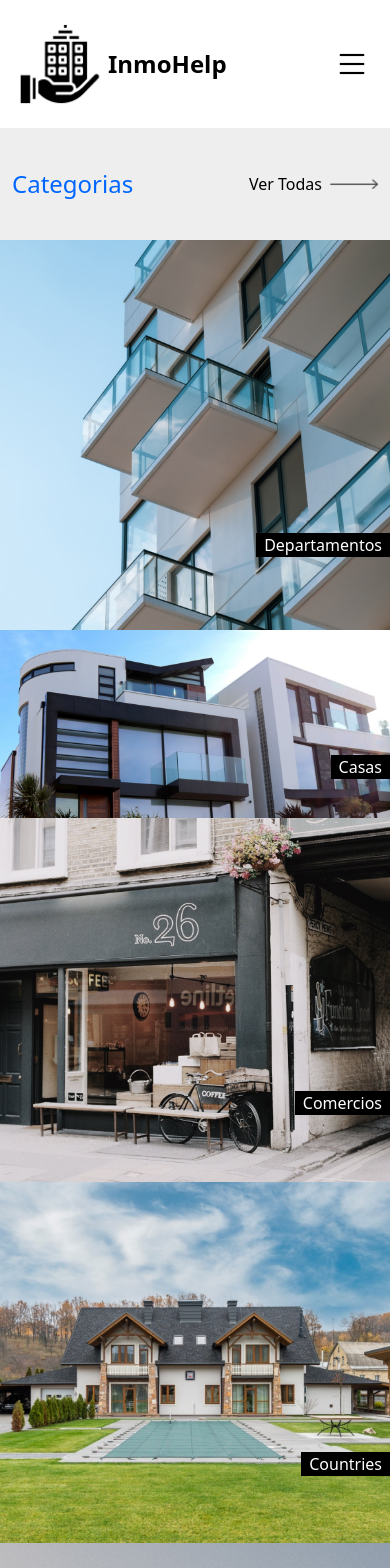
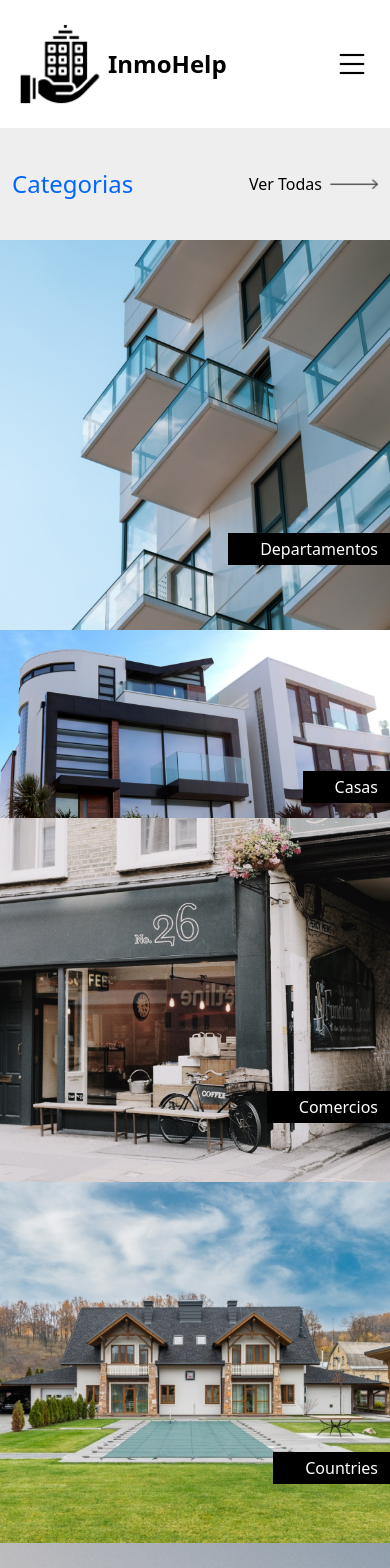
Before and after one commit to Tommy-S05/inmohelp, a Next.js app: page /categories in a window 390 px wide. Shown: the top 1568 px of the page. Built offline with nearby package versions, Linux system fonts and the light colour scheme.

Commit message:
pagina categorias responsive mejorada

```diff
--- a/src/app/categories/page.js
+++ b/src/app/categories/page.js
@@ -1,21 +1,36 @@
 import Contactus from "@/app/components/contactus";
+// import Image from "next/image";
 
 export default function Categories() {
+    const Category = ({name, image, alt}) => {
+        return (
+            <div className={"flex flex-col lg:space-y-1 md:space-y-0 relative"}>
+                <img
+                    className={'object-cover w-full h-full'}
+                    src={image}
+                    alt={alt}
+                />
+                <label
+                    className={"md:static md:flex md:flex-col md:text-black md:bg-inherit md:p-0 absolute text-white bg-black right-0 top-3/4 pl-8 pr-3 py-1"}>
+                    {name}
+                </label>
+                {/*<label*/}
+                {/*    className={"md:flex md:flex-col md:text-black md:-bottom-5 md:-left-1 md:w-24 md:bg-inherit  absolute right-0 top-3/4 md:top-auto text-white bg-black px-2"}>*/}
+                {/*    Departamentos*/}
+                {/*</label>*/}
+            </div>
+        );
+    }
+
     return (
         <main>
             <section id={"categories"} className={"bg-[#EEEEEE] md:py-10 pt-10 "}>
                 <div className={"lg:px-36 md:px-10 px-0 "}>
-          <header
-            className={
-              "flex justify-between items-center lg:px-0 md:px-0 px-3 pb-10"
-            }
-          >
+                    <header className={"flex justify-between items-center lg:px-0 md:px-0 px-3 pb-10"}>
                         <h1 className={"text-primary md:text-5xl md:pl-6 lg:pl-0 text-2xl"}>
                             Categorias
                         </h1>
-            <div
-              className={"flex items-center lg:gap-16 md:space-x-10 space-x-2 "}
-            >
+                        <div className={"flex items-center lg:gap-16 md:space-x-10 space-x-2 "}>
                             <a href="">Ver Todas</a>
                             <img
                                 className={"lg:w-36 md:w-24 w-12"}
@@ -25,211 +40,98 @@ export default function Categories() {
                         </div>
                     </header>
 
-          <div className={"md:space-y-5 "}>
-            <div
-              className={"grid md:grid-cols-2 lg:gap-5 md:gap-3 grid-cols-1"}
-            >
-              <div
-                className={"flex flex-col lg:space-y-1 md:space-y-0 relative"}
-              >
-                <img
-                  src="/assets/categories/category-departamento.png"
-                  alt="departamento"
+                    <div className={"md:space-y-3"}>
+                        <div className={"grid md:grid-cols-2 lg:gap-5 md:gap-3 grid-cols-1"}>
+                            <div className={"flex flex-col lg:space-y-1 md:space-y-0 relative"}>
+                                <Category
+                                    name={"Departamentos"}
+                                    image={"/assets/categories/category-departamento.png"}
+                                    alt={"departamento"}
                                 />
-                <label
-                  className={
-                    "md:flex md:flex-col md:-bottom-5 md:-left-1 md:w-24 md:bg-inherit md:text-black absolute right-0 top-3/4 md:top-auto text-white bg-black px-2"
-                  }
-                >
-                  Departamentos
-                </label>
                             </div>
-              <div
-                className={
-                  "grid md:grid-rows-2 lg:gap-2 md:gap-1 grid-cols-1 md:space-y-3.5"
-                }
-              >
+                            <div className={"grid md:grid-rows-2 lg:gap-2 md:gap-1 grid-cols-1"}>
                                 <div className={"grid grid-cols-1"}>
-                  <div
-                    className={
-                      "flex flex-col lg:space-y-1 md:space-y-0 relative"
-                    }
-                  >
-                    <img
-                      src="/assets/categories/category-casa.png"
-                      alt="casas"
+                                    <Category
+                                        name={"Casas"}
+                                        image={"/assets/categories/category-casa.png"}
+                                        alt={"casa"}
                                     />
-                    <label
-                      className={
-                        "md:flex md:flex-col md:-bottom-5 md:-left-1 md:w-24 md:bg-inherit md:text-black absolute right-0 top-2/3 md:top-auto text-white bg-black px-2"
-                      }
-                    >
-                      Casas
-                    </label>
-                  </div>
                                 </div>
                                 <div className={"grid md:grid-cols-2 md:gap-3 grid-cols-1"}>
-                  <div
-                    className={
-                      "flex flex-col lg:space-y-1 md:space-y-0 relative"
-                    }
-                  >
-                    <img
-                      src="/assets/categories/category-comercios.png"
-                      alt="comercios"
+                                    <div className={"flex flex-col lg:space-y-1 md:space-y-0 relative"}>
+                                        <Category
+                                            name={"Comercios"}
+                                            image={"/assets/categories/category-comercios.png"}
+                                            alt={"comercios"}
                                         />
-                    <label
-                      className={
-                        "md:flex md:flex-col md:-bottom-5 md:-left-1 md:w-24 md:bg-inherit md:text-black absolute right-0 top-3/4 md:top-auto text-white bg-black px-2"
-                      }
-                    >
-                      Comercios
-                    </label>
                                     </div>
-                  <div
-                    className={
-                      "flex flex-col lg:space-y-1 md:space-y-0 relative"
-                    }
-                  >
-                    <img
-                      src="/assets/categories/category-countries.png"
-                      alt="countries"
+                                    <div className={"flex flex-col lg:space-y-1 md:space-y-0 relative"}>
+                                        <Category
+                                            name={"Countries"}
+                                            image={"/assets/categories/category-countries.png"}
+                                            alt={"countries"}
                                         />
-                    <label
-                      className={
-                        "md:flex md:flex-col md:-bottom-5 md:-left-1 md:w-24 md:bg-inherit md:text-black absolute right-0 top-3/4 md:top-auto text-white bg-black px-2"
-                      }
-                    >
-                      Countries
-                    </label>
                                     </div>
                                 </div>
                             </div>
                         </div>
 
-            <div className={"flex flex-col  md:space-y-6"}>
+                        <div className={"flex flex-col md:space-y-6"}>
                             <div className={"grid grid-cols-1 md:grid-cols-12 md:gap-5"}>
-                <div
-                  className={
-                    "col-span-4 flex flex-col lg:space-y-1 md:space-y-0 relative"
-                  }
-                >
-                  <img
-                    className={"object-cover md:w-full"}
-                    src="/assets/categories/category-hotel.png"
-                    alt="hotel"
+                                <div className={"col-span-4 flex flex-col lg:space-y-1 md:space-y-0 relative"}>
+                                    <Category
+                                        name={"Hoteles"}
+                                        image={"/assets/categories/category-hotel.png"}
+                                        alt={"hotel"}
                                     />
-                  <label
-                    className={
-                      "md:flex md:flex-col md:-bottom-4 md:-left-1 md:w-24 md:bg-inherit md:text-black absolute right-0 top-3/4 md:top-auto text-white bg-black px-2"
-                    }
-                  >
-                    Hoteles
-                  </label>
                                 </div>
-                <div
-                  className={
-                    "col-span-8 flex flex-col lg:space-y-1 md:space-y-0 relative"
-                  }
-                >
-                  <img
-                    className={"object-cover w-full"}
-                    src="/assets/categories/category-universidad.png"
-                    alt="hotel"
+                                <div className={"col-span-8 flex flex-col lg:space-y-1 md:space-y-0 relative"}>
+                                    <Category
+                                        name={"Universidad"}
+                                        image={"/assets/categories/category-universidad.png"}
+                                        alt={"universidad"}
                                     />
-
-                  <label
-                    className={
-                      "md:flex md:flex-col md:-bottom-5 md:-left-1 md:w-24 md:bg-inherit md:text-black absolute right-0 top-3/4 md:top-auto text-white bg-black px-2"
-                    }
-                  >
-                    Universidad
-                  </label>
                                 </div>
                             </div>
 
                             <div className={"grid grip-cols-1 md:grid-cols-12 md:gap-5 "}>
-                <div
-                  className={
-                    "md:col-span-7 flex flex-col lg:space-y-1 md:space-y-0 relative"
-                  }
-                >
-                  <img
-                    className={"object-cover  md:w-full"}
-                    src="/assets/categories/category-almacenes.png"
-                    alt="hotel"
+                                <div className={"md:col-span-7 flex flex-col lg:space-y-1 md:space-y-0 relative"}>
+                                    <Category
+                                        name={"Almacen"}
+                                        image={"/assets/categories/category-almacenes.png"}
+                                        alt={"almacen"}
                                     />
-                  <label
-                    className={
-                      "md:flex md:flex-col md:-bottom-5 md:-left-1 md:w-24 md:bg-inherit md:text-black absolute right-0 top-3/4 md:top-auto text-white bg-black px-2"
-                    }
-                  >
-                    Almacen
-                  </label>
                                 </div>
-                <div
-                  className={
-                    "col-span-5 flex flex-col lg:space-y-1 md:space-y-0 relative"
-                  }
-                >
-                  <img
-                    className={"object-cover w-full"}
-                    src="/assets/categories/category-almacenes2.png"
-                    alt="hotel"
+                                <div className={"col-span-5 flex flex-col lg:space-y-1 md:space-y-0 relative"}>
+                                    <Category
+                                        name={"Almacen"}
+                                        image={"/assets/categories/category-almacenes2.png"}
+                                        alt={"almacen"}
                                     />
-                  <label
-                    className={
-                      "md:flex md:flex-col md:-bottom-5 md:-left-1 md:w-24 md:bg-inherit md:text-black absolute right-0 top-3/4 md:top-auto text-white bg-black px-2"
-                    }
-                  >
-                    Almacen
-                  </label>
                                 </div>
                             </div>
 
                             <div className={"grid grip-cols-1 md:grid-cols-12 md:gap-5 "}>
-                <div
-                  className={
-                    "col-span-6 flex flex-col lg:space-y-1 md:space-y-0 relative"
-                  }
-                >
-                  <img
-                    className={"object-cover w-full"}
-                    src="/assets/categories/category-casadeverano.png"
-                    alt="hotel"
+                                <div className={"col-span-6 flex flex-col lg:space-y-1 md:space-y-0 relative"}>
+                                    <Category
+                                        name={"Casa de Verano"}
+                                        image={"/assets/categories/category-casadeverano.png"}
+                                        alt={"casadeverano"}
                                     />
-                  <label
-                    className={
-                      "md:flex md:flex-col md:-bottom-5 md:-left-1 md:w-32 md:bg-inherit md:text-black absolute right-0 top-3/4 md:top-auto text-white bg-black px-2"
-                    }
-                  >
-                    Casa de Verano
-                  </label>
                                 </div>
-                <div
-                  className={
-                    "col-span-6 flex flex-col lg:space-y-1 md:space-y-0 relative"
-                  }
-                >
-                  <img
-                    className={"object-cover w-full"}
-                    src="/assets/categories/category-barriocerrado.png"
-                    alt="hotel"
+                                <div className={"col-span-6 flex flex-col lg:space-y-1 md:space-y-0 relative"}>
+                                    <Category
+                                        name={"Barrio Cerrado"}
+                                        image={"/assets/categories/category-barriocerrado.png"}
+                                        alt={"barriocerrado"}
                                     />
-                  <label
-                    className={
-                      "md:flex md:flex-col md:-bottom-5 md:-left-1 md:w-32 md:bg-inherit md:text-black absolute right-0 top-3/4 md:top-auto text-white bg-black px-2"
-                    }
-                  >
-                    Barrio Cerrado
-                  </label>
                                 </div>
                             </div>
                         </div>
                     </div>
                 </div>
             </section>
-      <Contactus />
+            <Contactus/>
         </main>
     );
 }
```
Also changed, not shown: src/app/components/contactus.js (+4 -14 lines), src/app/contactus/page.js (+5 -12 lines). Lines whose indentation alone changed are shown as unchanged.
